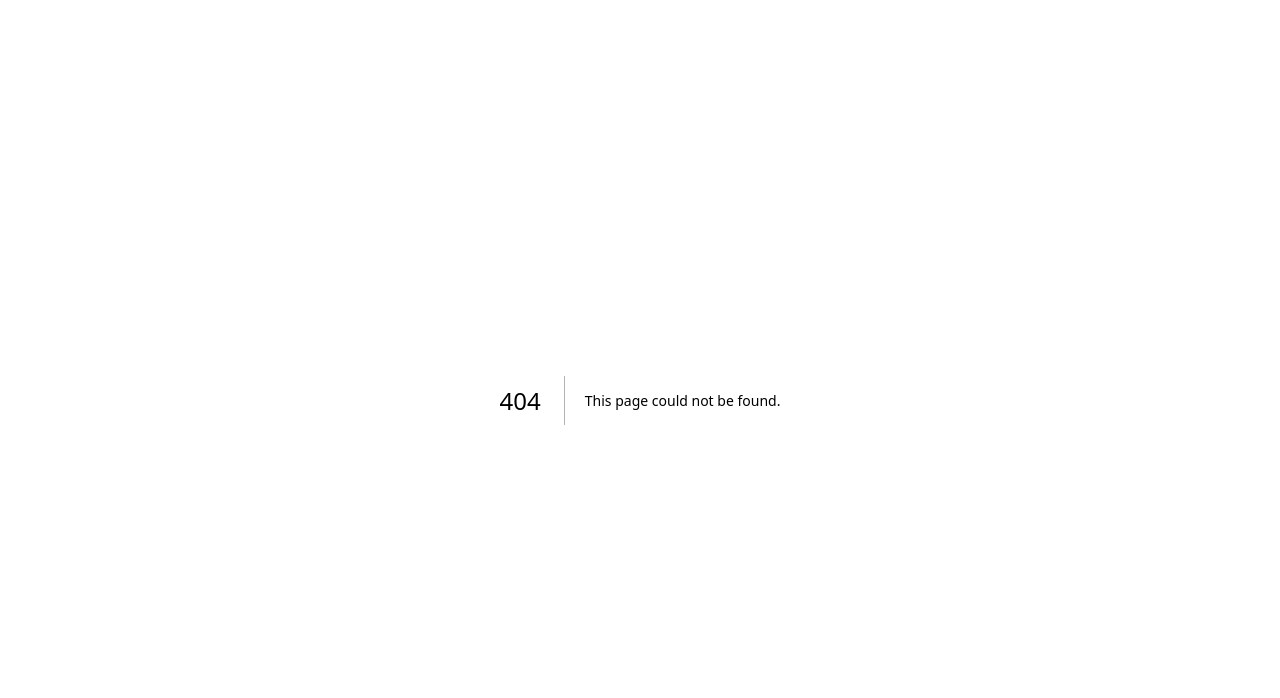
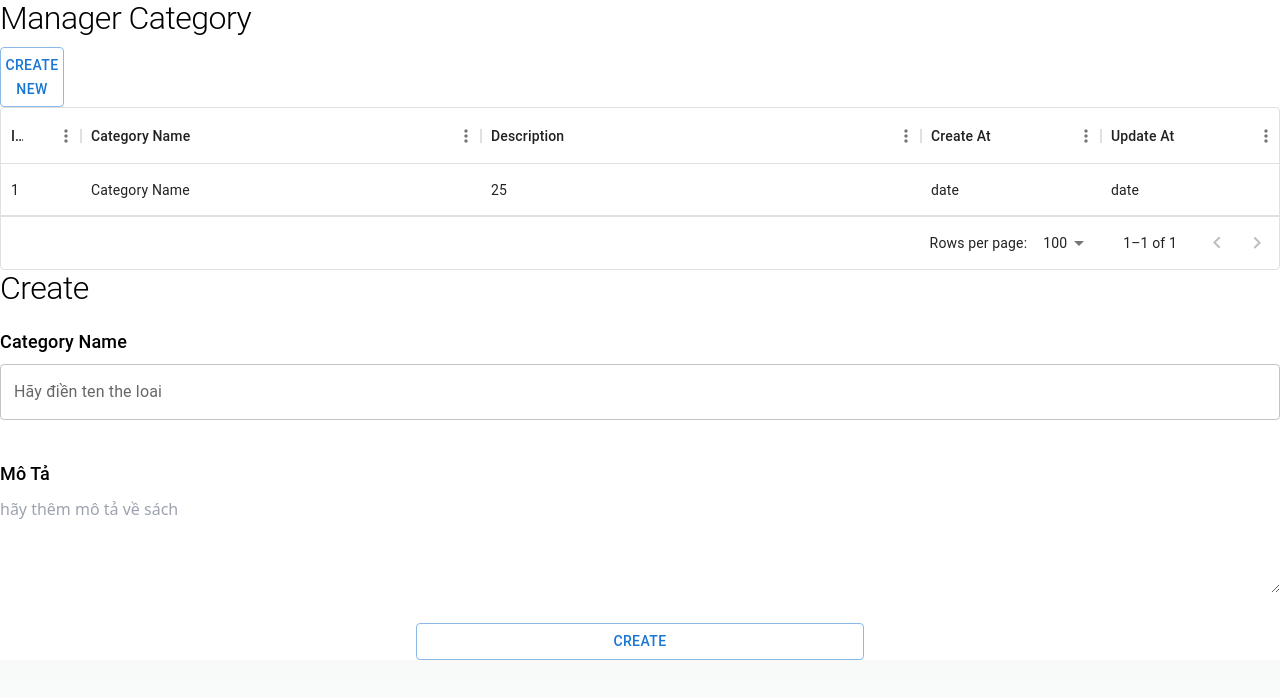
Before and after one commit to quanglinh2909/book_exchange_frontend, a Next.js app: page /admin/category-manager in a window 1280 px wide. Before the commit this address had no page. Shown: the top 698 px of the page. Built offline with nearby package versions, Linux system fonts and the light colour scheme.

Commit message:
category admin

```diff
--- a/package.json
+++ b/package.json
@@ -15,6 +15,7 @@
     "@mui/joy": "^5.0.0-alpha.76",
     "@mui/material": "^5.12.1",
     "@mui/styled-engine-sc": "^5.12.0",
+    "@mui/x-data-grid": "^6.3.0",
     "@reduxjs/toolkit": "^1.9.5",
     "@types/node": "18.15.12",
     "@types/react": "18.0.37",
--- /dev/null
+++ b/pages/admin/category-manager.tsx
@@ -0,0 +1,75 @@
+import { Box, Button, Stack, TextField, TextareaAutosize, Typography } from "@mui/material";
+import { DataGrid, GridColDef, GridRowsProp } from '@mui/x-data-grid';
+export interface IUploadsProps {
+}
+
+export default function Details(props: IUploadsProps) {
+    const columns:any = [
+        { field: 'id', headerName: 'Id', width: 80, editable: false },
+        { field: 'CategoryName', headerName: 'Category Name',width: 400, type: 'text', editable: true },
+        {
+          field: 'description',
+          headerName: 'Description',
+          type: 'text',
+          width: 440,
+          editable: true,
+        },
+        ,
+        {
+          field: 'createAt',
+          headerName: 'Create At',
+          type: 'text',
+          width: 180,
+          editable: true,
+        },
+        {
+          field: 'UpdateAt',
+          headerName: 'Update At',
+          type: 'text',
+          width: 180,
+          editable: true,
+        },
+        {
+            field: 'action',
+            headerName: 'Action',
+            width: 70,
+            editable: false,
+          },
+      ];
+
+      const rows: GridRowsProp = [
+
+        {
+          id: 1,
+          CategoryName: 'Category Name',
+          description: 25,
+          createAt:"date",
+          UpdateAt:"date",
+          action: 'icon',
+        },
+      ];
+    return (
+        <Box sx={{ backgroundColor:'white'}}>
+            <Typography variant='h1' sx={{ fontSize: '32px', marginBottom: '10px' }}>Manager Category</Typography>
+            <Button variant="outlined" sx={{ width: '35px', height: '60px'}}>Create New</Button>
+            <Box sx={{ height: '100%', width: '100%' }}>
+               <DataGrid rows={rows} columns={columns} />
+            </Box>
+            <Box>
+                 <Typography variant='h1' sx={{ fontSize: '32px', marginBottom: '10px' }}>Create</Typography>
+            <Stack spacing={1} sx={{ marginTop: '20px' }}>
+                <Typography variant='h6' sx={{ fontSize: '18px', }} >Category Name</Typography>
+                <TextField id="outlined-basic" label="Hãy điền ten the loai" variant="outlined" sx={{ height: '35', width: '250' }} />
+            </Stack>
+            <Stack spacing={1} sx={{ marginTop: '40px' }}>
+                <Typography variant='h6' sx={{ fontSize: '18px', }} >Mô Tả</Typography>
+                <TextareaAutosize  disabled={false} placeholder="hãy thêm mô tả về sách" minRows={4}/>
+                {/* <TextField id="outlined-basic" label="hãy thêm mô tả về sách" variant="outlined" sx={{ height: '35', width: '250' }} /> */}
+            </Stack>
+            <Stack spacing={1} sx={{ marginTop: '30px',display: 'flex',alignItems: 'center',justifyContent: 'center' }} >
+                <Button variant="outlined" sx={{ width: '35%', height: '10%'}}>Create</Button>
+            </Stack>
+            </Box>
+        </Box>
+    );
+}
--- a/pages/details.tsx
+++ b/pages/details.tsx
@@ -1,4 +1,4 @@
-import { Box, Typography } from "@mui/material";
+import { Box, Grid, MenuItem, Typography } from "@mui/material";
 import { useState } from "react";
 
 export interface IUploadsProps {
@@ -9,9 +9,31 @@ export default function Details(props: IUploadsProps) {
     setImage("https://avatars.githubusercontent.com/u/91894488?s=60&v=4");
     return (
         <Box >
-            <Box sx={{backgroundColor:'white'}}>
-                <Box sx={{ width: '200px', height: '200px' ,display:'none'}} component={'img'} src={image}>
+            <Box sx={{ backgroundColor: 'white' }}>
+                <Box sx={{ width: '200px', height: '200px', display: 'none' }} component={'img'} src={image}>
                 </Box>
+                <Grid container rowSpacing={1} columnSpacing={{ xs: 1, sm: 2, md: 3 }}>
+                    <Grid item xs={6}>
+                        <MenuItem>
+                        <Box sx={{ width: '20px', height: '20px' ,display:'none'}} component={'img'} src={image}></Box>
+                        </MenuItem>
+                    </Grid>
+                    <Grid item xs={6}>
+                    <MenuItem>
+                        <Box sx={{ width: '20px', height: '20px' ,display:'none'}} component={'img'} src={image}></Box>
+                        </MenuItem>
+                    </Grid>
+                    <Grid item xs={6}>
+                    <MenuItem>
+                        <Box sx={{ width: '20px', height: '20px' ,display:'none'}} component={'img'} src={image}></Box>
+                        </MenuItem>
+                    </Grid>
+                    <Grid item xs={6}>
+                    <MenuItem>
+                        <Box sx={{ width: '20px', height: '20px' ,display:'none'}} component={'img'} src={image}></Box>
+                        </MenuItem>
+                    </Grid>
+                </Grid>
             </Box>
             <Typography variant='h1' sx={{ fontSize: '32px', marginBottom: '10px' }}>Uploads</Typography>
         </Box>
```
Also changed, not shown: 1 other file (tests, documents, lock files or other folders).
